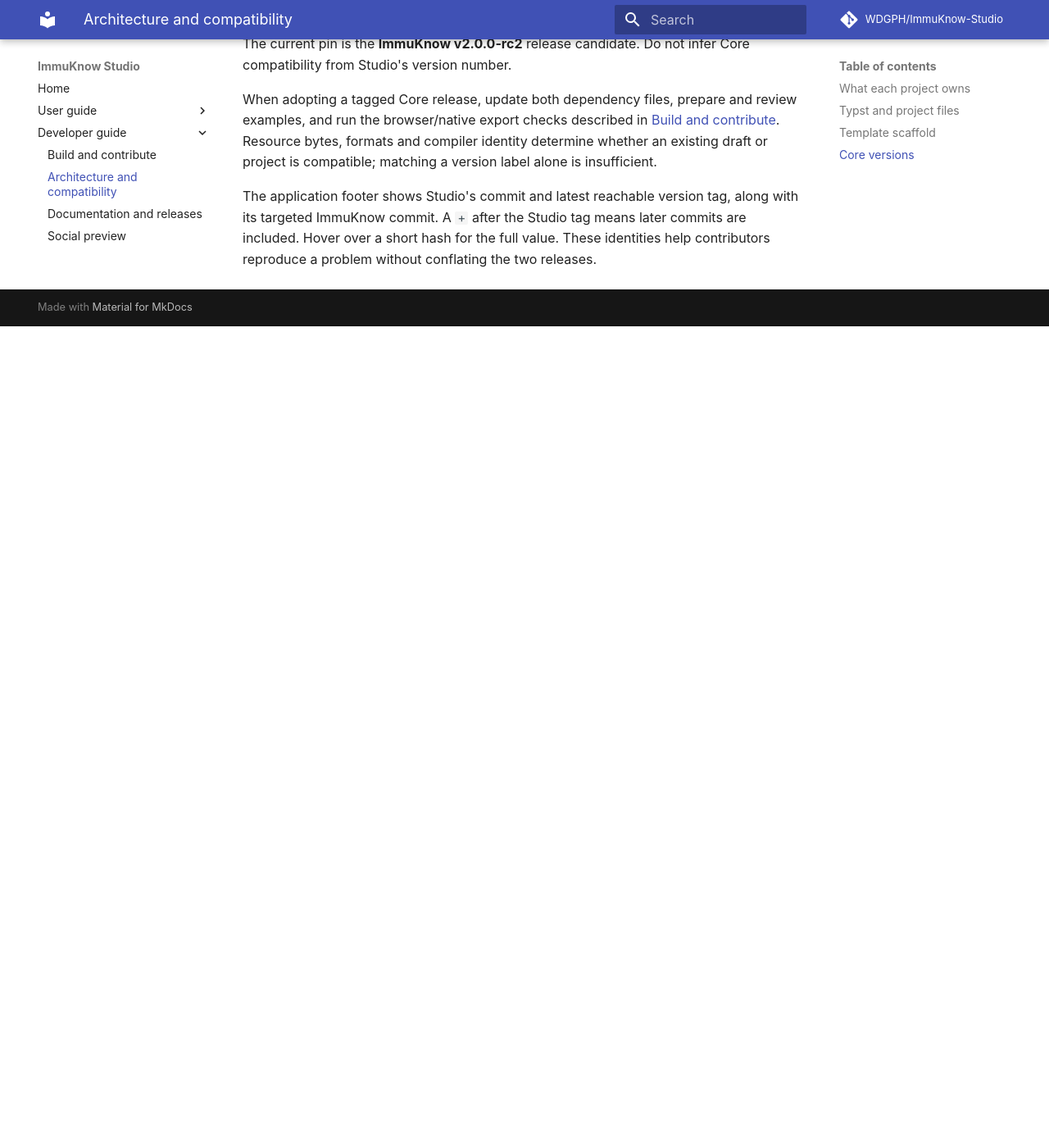
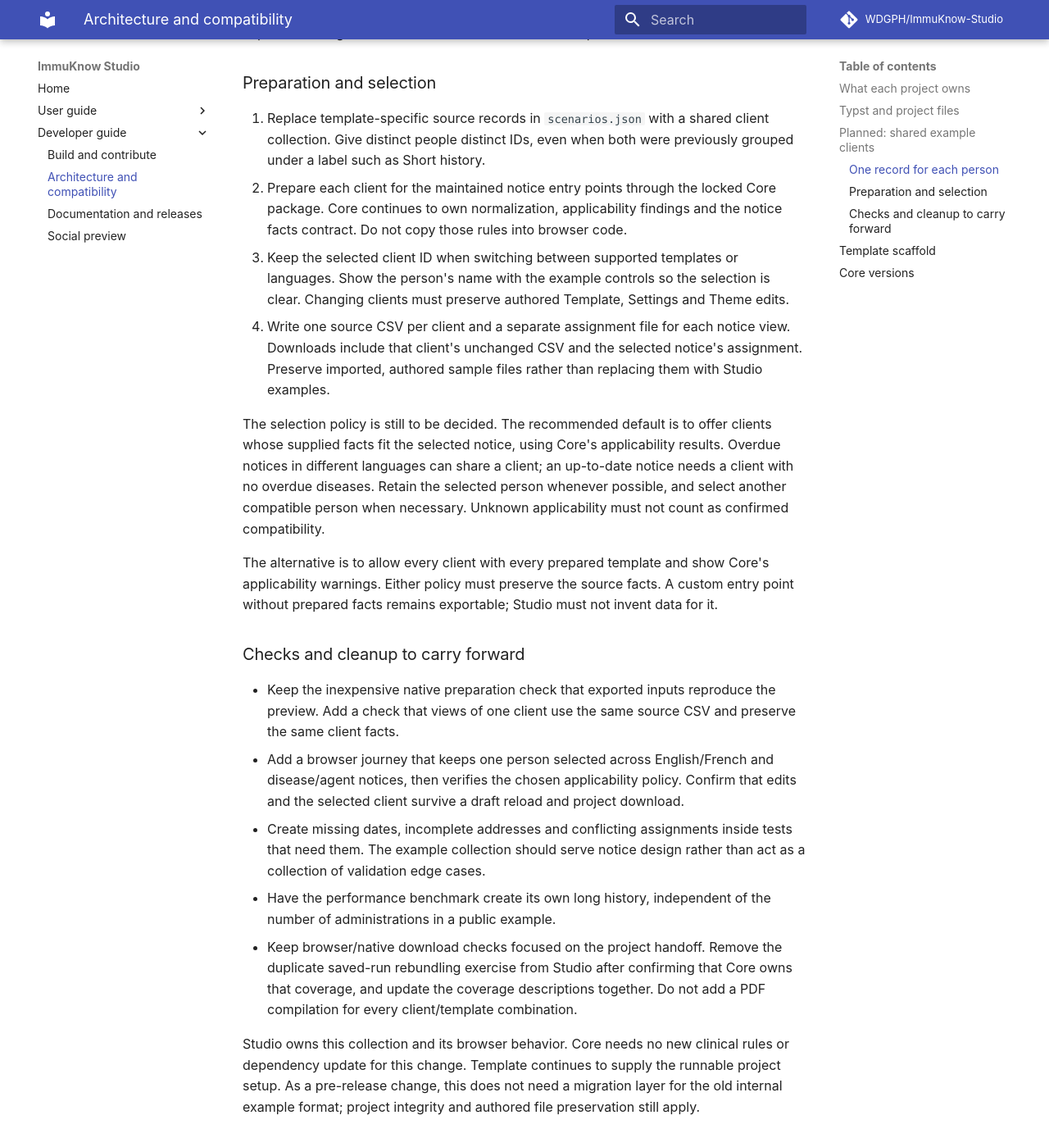
Before and after one commit to WDGPH/ImmuKnow-Studio, an MkDocs documentation site: the page built from docs/architecture.md, in a window 1280 px wide and 1400 px high, scrolled down 2205 px. Shown: the whole window at 82% size. Built offline with MkDocs 1.6.1 and Material for MkDocs 9.7.7, drawn with Linux system fonts in a browser that asks for light colours; comment, search, counter and statistics services are not loaded; before the commit the page ends 2603 px from its top, so only the background shows below that; some of the changed text lies outside the part shown.

Commit message:
Plan shared clients across Studio templates

```diff
--- a/docs/architecture.md
+++ b/docs/architecture.md
@@ -56,6 +56,82 @@ and Windows line-ending offsets. The five prepared scenarios provide eleven
 variants across six maintained filenames: English and French overdue disease and
 agent notices, an English affirmative notice and an English suspension order.
 
+## Planned: shared example clients
+
+This is a plan for extending Studio PR #16. It does not describe the current
+example data format. Keep the client-data update in PR #12 independent; build
+this feature on main after that update merges.
+
+### One record for each person
+
+Give each fictional client a stable ID, a name for the example picker, a short
+description and one source record. Store their identity, address, school, birth
+date, history and overdue facts once. Keep the shared assessment dates and
+creation timestamp with the example collection.
+
+A template or language change selects another view of that same person. It must
+not substitute a different person under the same example ID, translate their
+identity, or change their history or overdue facts to make a notice fit. Preserve
+the intern's authored client records when extracting the shared collection;
+curating their contents is separate work.
+
+The browser already supports an example with several prepared payloads, keyed
+by template filename. Keep that useful structure. Generated payloads may repeat
+facts; the important change is to author each client's facts in one place.
+
+### Preparation and selection
+
+1. Replace template-specific source records in `scenarios.json` with a shared
+   client collection. Give distinct people distinct IDs, even when both were
+   previously grouped under a label such as Short history.
+2. Prepare each client for the maintained notice entry points through the locked
+   Core package. Core continues to own normalization, applicability findings and
+   the notice facts contract. Do not copy those rules into browser code.
+3. Keep the selected client ID when switching between supported templates or
+   languages. Show the person's name with the example controls so the selection
+   is clear. Changing clients must preserve authored Template, Settings and Theme
+   edits.
+4. Write one source CSV per client and a separate assignment file for each notice
+   view. Downloads include that client's unchanged CSV and the selected notice's
+   assignment. Preserve imported, authored sample files rather than replacing
+   them with Studio examples.
+
+The selection policy is still to be decided. The recommended default is to offer
+clients whose supplied facts fit the selected notice, using Core's applicability
+results. Overdue notices in different languages can share a client; an up-to-date
+notice needs a client with no overdue diseases. Retain the selected person
+whenever possible, and select another compatible person when necessary. Unknown
+applicability must not count as confirmed compatibility.
+
+The alternative is to allow every client with every prepared template and show
+Core's applicability warnings. Either policy must preserve the source facts.
+A custom entry point without prepared facts remains exportable; Studio must not
+invent data for it.
+
+### Checks and cleanup to carry forward
+
+- Keep the inexpensive native preparation check that exported inputs reproduce
+  the preview. Add a check that views of one client use the same source CSV and
+  preserve the same client facts.
+- Add a browser journey that keeps one person selected across English/French and
+  disease/agent notices, then verifies the chosen applicability policy. Confirm
+  that edits and the selected client survive a draft reload and project download.
+- Create missing dates, incomplete addresses and conflicting assignments inside
+  tests that need them. The example collection should serve notice design rather
+  than act as a collection of validation edge cases.
+- Have the performance benchmark create its own long history, independent of the
+  number of administrations in a public example.
+- Keep browser/native download checks focused on the project handoff. Remove the
+  duplicate saved-run rebundling exercise from Studio after confirming that Core
+  owns that coverage, and update the coverage descriptions together. Do not add
+  a PDF compilation for every client/template combination.
+
+Studio owns this collection and its browser behavior. Core needs no new clinical
+rules or dependency update for this change. Template continues to supply the
+runnable project setup. As a pre-release change, this does not need a migration
+layer for the old internal example format; project integrity and authored file
+preservation still apply.
+
 ## Template scaffold
 
 Studio bundles an allowlisted snapshot of ImmuKnow-Template at an exact commit
```
